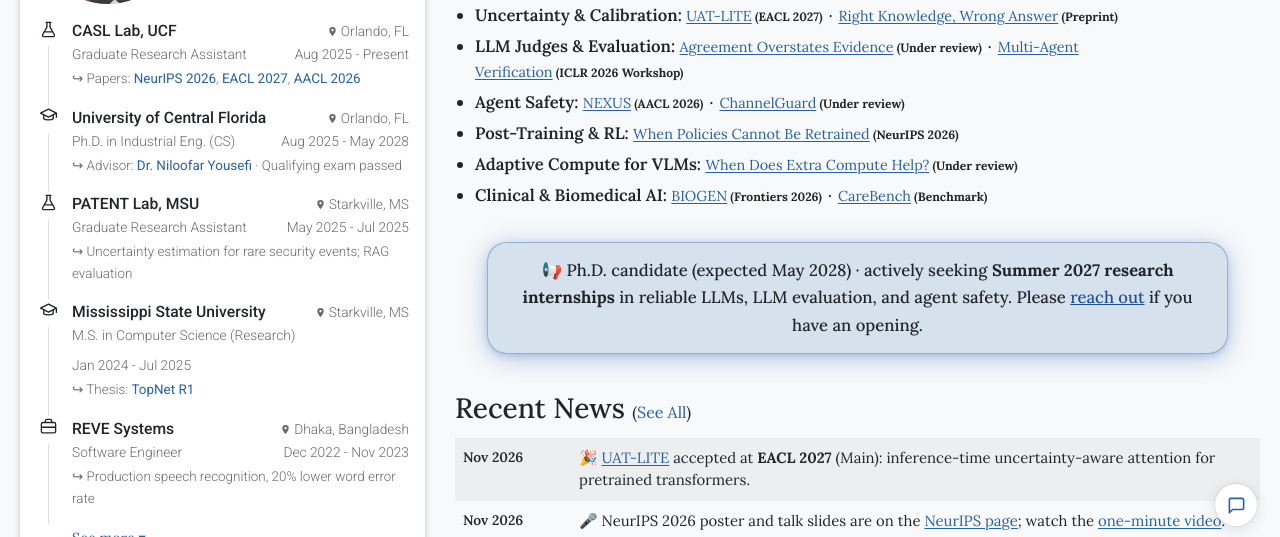
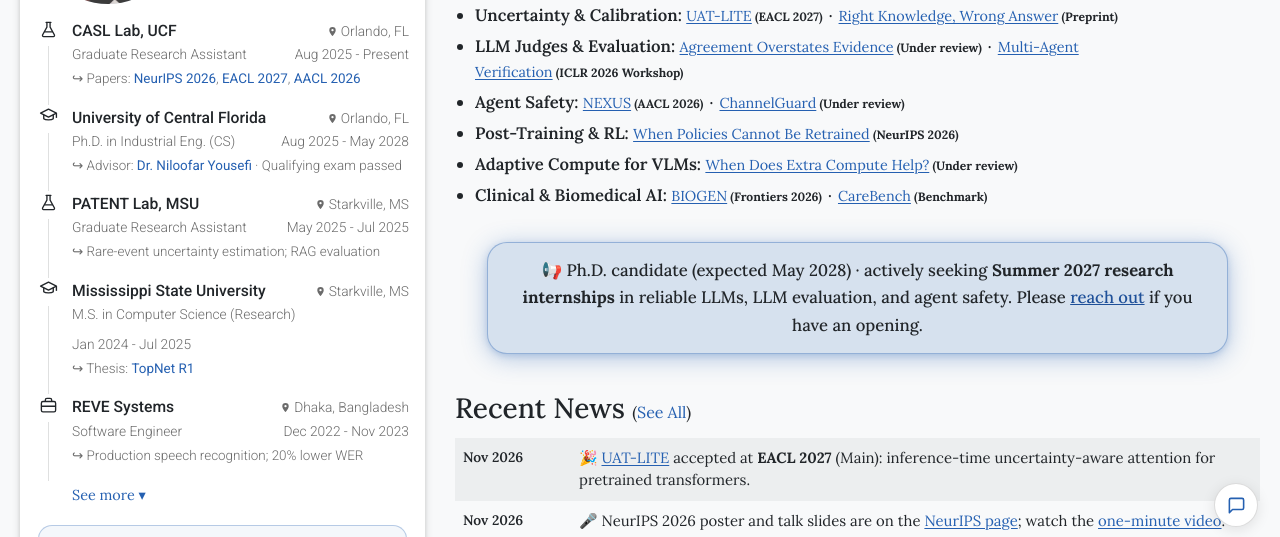
Before and after one commit to eliashossain001/eliashossain001.github.io, a plain HTML site: page index.html in a window 1280 px wide. Shown: the part 251-788 px from the top of the page. Drawn offline with Linux system fonts and the light colour scheme.

Commit message:
Shorten PATENT Lab and REVE Systems descriptions to fit one line

```diff
--- a/index.html
+++ b/index.html
@@ -2539,7 +2539,7 @@
           <div class="aff-body">
             <div class="sb"><span class="aff-org">PATENT Lab, MSU</span><span class="aff-meta"><svg viewBox="0 0 24 24" width="11" height="11" fill="currentColor" style="vertical-align:-1px;margin-right:3px"><path d="M12 2a7 7 0 0 0-7 7c0 5 7 13 7 13s7-8 7-13a7 7 0 0 0-7-7zm0 9.5A2.5 2.5 0 1 1 12 6.5a2.5 2.5 0 0 1 0 5z"/></svg>Starkville, MS</span></div>
             <div class="sb"><span class="aff-meta">Graduate Research Assistant</span><span class="aff-meta">May 2025 - Jul 2025</span></div>
-            <div class="aff-sub">&#8618; Uncertainty estimation for rare security events; RAG evaluation</div>
+            <div class="aff-sub">&#8618; Rare-event uncertainty estimation; RAG evaluation</div>
           </div>
         </div>
         <div class="aff">
@@ -2555,7 +2555,7 @@
           <div class="aff-body">
             <div class="sb"><span class="aff-org">REVE Systems</span><span class="aff-meta"><svg viewBox="0 0 24 24" width="11" height="11" fill="currentColor" style="vertical-align:-1px;margin-right:3px"><path d="M12 2a7 7 0 0 0-7 7c0 5 7 13 7 13s7-8 7-13a7 7 0 0 0-7-7zm0 9.5A2.5 2.5 0 1 1 12 6.5a2.5 2.5 0 0 1 0 5z"/></svg>Dhaka, Bangladesh</span></div>
             <div class="sb"><span class="aff-meta">Software Engineer</span><span class="aff-meta">Dec 2022 - Nov 2023</span></div>
-            <div class="aff-sub">&#8618; Production speech recognition, 20% lower word error rate</div>
+            <div class="aff-sub">&#8618; Production speech recognition; 20% lower WER</div>
           </div>
         </div>
         <div class="aff-more" id="affMore" hidden>
```
